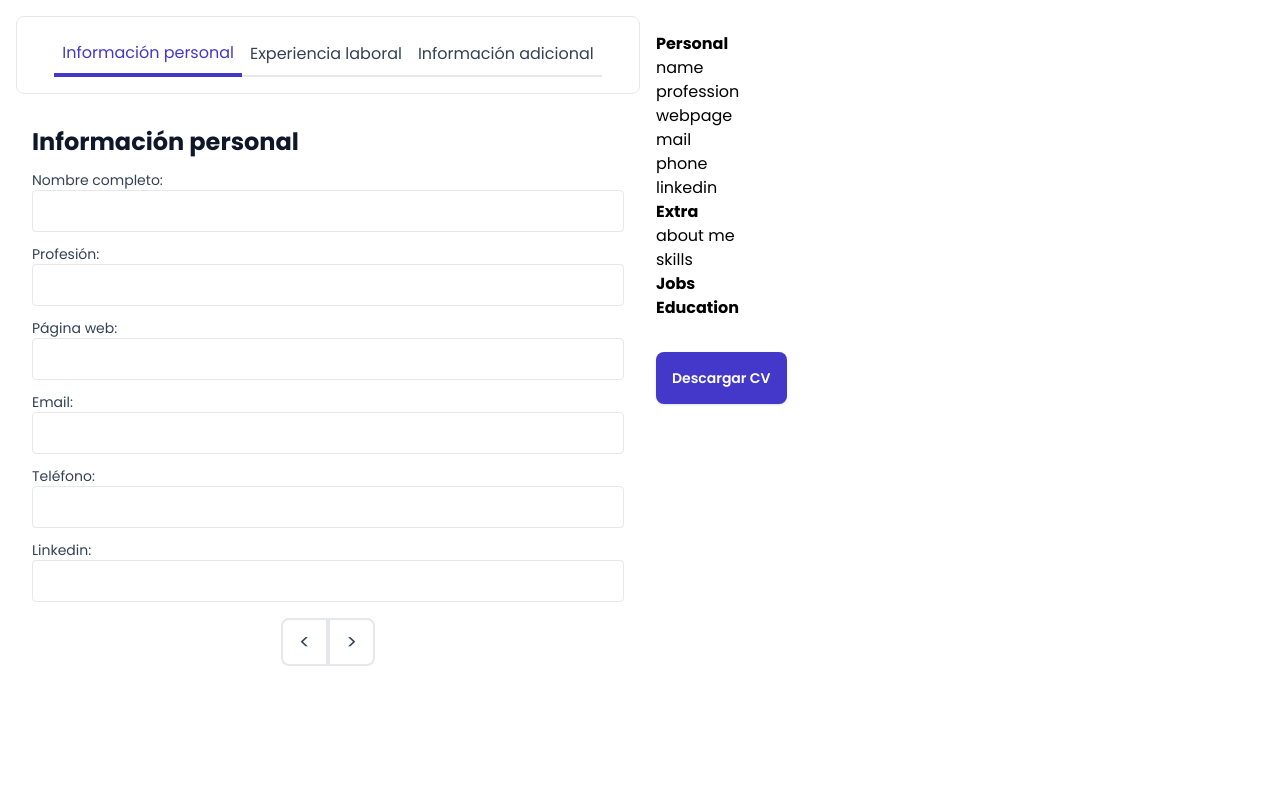
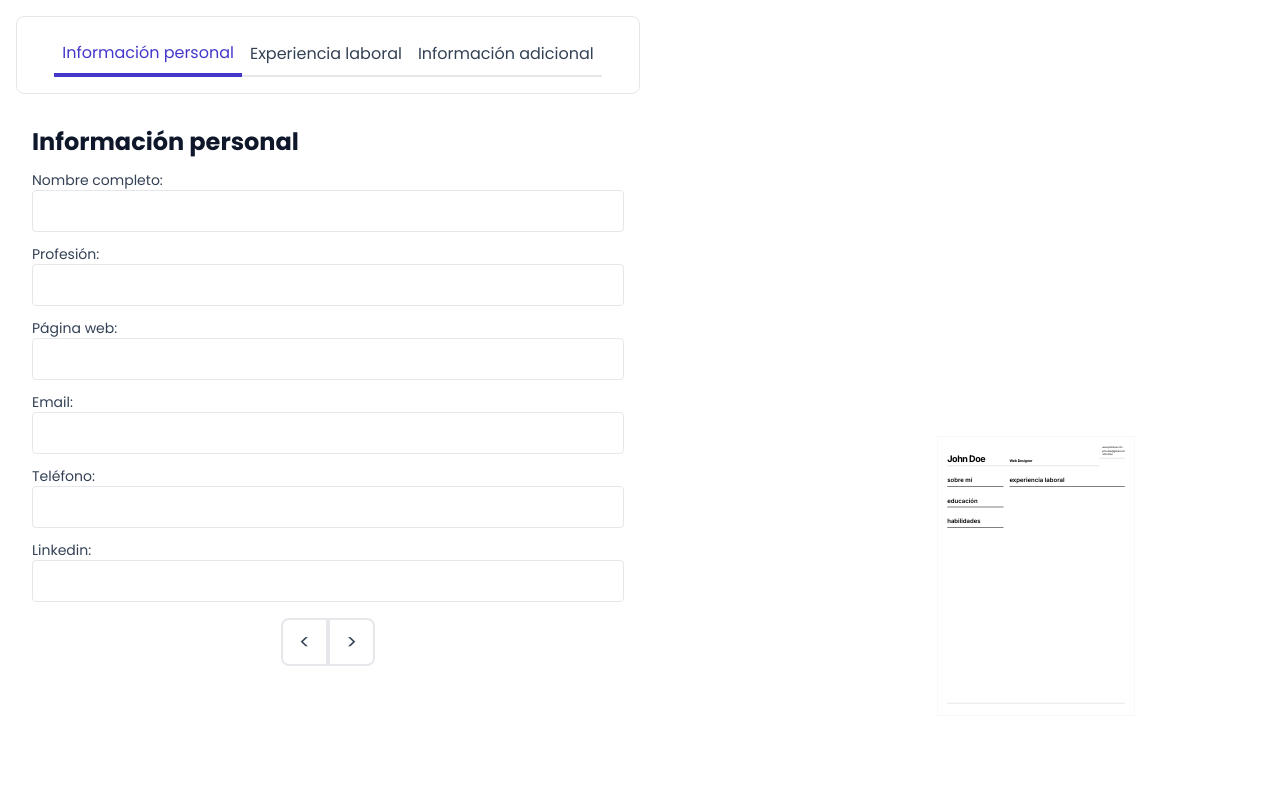
Before and after one commit to RdrBux/cv-application, a React (Create React App) app: page / in a window 1280 px wide. Shown: the top 800 px of the page. Built offline with nearby package versions, Linux system fonts and the light colour scheme; the HTML template or start-up script is replaced by a standard one.

Commit message:
Style model for CV

```diff
--- a/public/index.html
+++ b/public/index.html
@@ -13,6 +13,10 @@
     <link rel="preconnect" href="https://fonts.gstatic.com" crossorigin />
     <link
       href="https://fonts.googleapis.com/css2?family=Poppins:ital,wght@0,100;0,200;0,300;0,400;0,500;0,600;0,700;0,800;0,900;1,100;1,200;1,300;1,400;1,500;1,600;1,700;1,800;1,900&display=swap"
+      rel="stylesheet"
+    />
+    <link
+      href="https://fonts.googleapis.com/css2?family=Inter:wght@400;600;700&display=swap"
       rel="stylesheet"
     />
     <link rel="apple-touch-icon" href="%PUBLIC_URL%/logo192.png" />
--- a/src/components/Cv.js
+++ b/src/components/Cv.js
@@ -1,4 +1,6 @@
 import React, { Component } from 'react';
+import CvEd from './CvEd';
+import CvJob from './CvJob';
 
 export class Cv extends Component {
   render() {
@@ -27,8 +29,85 @@ export class Cv extends Component {
         </div>
       );
     });
+
     return (
-      <div className="p-4">
+      <div className="font-inter text-black p-10 border grid grid-cols-3 w-[792px] h-[1120px] scale-[25%]">
+        <div className="flex flex-col justify-between">
+          <div>
+            <div className="font-bold text-4xl leading-8 border-b-4 pb-3 h-20 flex flex-col justify-end tracking-tighter pr-3">
+              <h1 className="">{personal.name || 'John Doe'}</h1>
+            </div>
+            <div className="pr-3">
+              <h2 className="border-b-2 border-black pb-2 font-semibold text-2xl mt-10">
+                sobre mí
+              </h2>
+              <p className="text-[10px] mt-3 text-gray-600">{extra.personal}</p>
+            </div>
+            <div className="pr-3">
+              <h2 className="border-b-2 border-black pb-2 font-semibold text-2xl mt-10">
+                educación
+              </h2>
+              {education.map((ed) => (
+                <CvEd
+                  yearstart={ed.yearstart}
+                  yearend={ed.yearend}
+                  career={ed.career}
+                  college={ed.college}
+                />
+              ))}
+            </div>
+            <div className="pr-3">
+              <h2 className="border-b-2 border-black pb-2 font-semibold text-2xl mt-10">
+                habilidades
+              </h2>
+              <p className="text-xs mt-3">{extra.skills}</p>
+            </div>
+          </div>
+          <div className="border-t-4 text-[10px] pt-2">
+            <p>{personal.webpage}</p>
+          </div>
+        </div>
+        <div className="col-span-2 flex flex-col justify-between">
+          <div>
+            <div className="flex justify-between">
+              <div className="font-bold text-sm leading-3 border-b-4 pb-3 h-20 w-full flex flex-col justify-end tracking-tight px-3">
+                <p className="">{personal.profession || 'Web Designer'}</p>
+              </div>
+              <div className="border-b-4 pb-3 h-full h-20 flex flex-col gap-1 justify-end text-[10px] leading-[0.88em] tracking-tighter pl-3">
+                <div>{personal.webpage || 'www.johndoe.com'}</div>
+                <div>{personal.mail || 'john.doe@gmail.com'}</div>
+                <div>{personal.linkedin || 'John Doe'}</div>
+              </div>
+            </div>
+            <div className="pl-3 mt-4">
+              <h2 className="border-b-2 border-black pb-2 font-semibold text-2xl mt-10">
+                experiencia laboral
+              </h2>
+              {jobs.map((job) => (
+                <CvJob
+                  place={job.place}
+                  datestart={job.datestart}
+                  dateend={job.dateend}
+                  city={job.city}
+                  country={job.country}
+                  rol={job.rol}
+                  description={job.description}
+                />
+              ))}
+            </div>
+          </div>
+          <div className="border-t-4 text-[10px] pt-2 flex">
+            <p className="w-1/2">{personal.mail}</p>
+            <p className="w-1/2">{personal.linkedin}</p>
+          </div>
+        </div>
+      </div>
+    );
+  }
+}
+
+export default Cv;
+/*
         <div>
           <p className="font-bold">Personal</p>
           <div>{personal.name || 'name'}</div>
@@ -50,10 +129,4 @@ export class Cv extends Component {
         <div>
           <p className="font-bold">Education</p>
           {edList}
-        </div>
-      </div>
-    );
-  }
-}
-
-export default Cv;
+        </div> */
--- /dev/null
+++ b/src/components/CvEd.js
@@ -0,0 +1,18 @@
+import React, { Component } from 'react';
+
+export class CvEd extends Component {
+  render() {
+    const { yearstart, yearend, career, college } = this.props;
+    return (
+      <div className="font-inter mt-3">
+        <p className="text-[10px] text-gray-600">
+          {yearstart} - {yearend}
+        </p>
+        <p className="text-xs font-bold">{college}</p>
+        <p className="text-[10px] text-gray-600">{career}</p>
+      </div>
+    );
+  }
+}
+
+export default CvEd;
--- /dev/null
+++ b/src/components/CvJob.js
@@ -0,0 +1,27 @@
+import React, { Component } from 'react';
+
+export class CvJob extends Component {
+  render() {
+    const { place, datestart, dateend, city, country, rol, description } =
+      this.props;
+    return (
+      <div className="flex mt-3 text-[10px] text-gray-600 tracking-tight border-b-2 pb-2">
+        <div className="w-1/2">
+          <p className="text-xs font-bold text-black">{place}</p>
+          <p>
+            {datestart} - {dateend}
+          </p>
+          <p>
+            {city}, {country}
+          </p>
+        </div>
+        <div className="w-1/2">
+          <p className="text-xs text-black">{rol}</p>
+          <p>{description}</p>
+        </div>
+      </div>
+    );
+  }
+}
+
+export default CvJob;
--- a/src/components/Form.js
+++ b/src/components/Form.js
@@ -246,7 +246,7 @@ export class Form extends Component {
               <div>
                 {this.renderJobs()}
                 <button
-                  className="p-4 rounded-lg mt-4 text-sm font-semibold text-indigo-700 bg-indigo-100 shadow hover:bg-indigo-200"
+                  className="p-4 rounded-lg mt-4 text-sm font-semibold text-indigo-700 bg-indigo-100 hover:bg-indigo-200"
                   onClick={() => this.job()}
                 >
                   {this.state.jobs.length === 0
@@ -276,7 +276,7 @@ export class Form extends Component {
                 />
                 {this.renderEducation()}
                 <button
-                  className="p-4 rounded-lg mt-4 text-sm font-semibold text-indigo-700 bg-indigo-100 shadow hover:bg-indigo-200"
+                  className="p-4 rounded-lg mt-4 text-sm font-semibold text-indigo-700 bg-indigo-100 hover:bg-indigo-200"
                   onClick={() => this.education()}
                 >
                   {this.state.education.length === 0
--- a/tailwind.config.js
+++ b/tailwind.config.js
@@ -7,6 +7,7 @@ module.exports = {
     extend: {
       fontFamily: {
         sans: ['Poppins', ...defaultTheme.fontFamily.sans],
+        inter: ['Inter', ...defaultTheme.fontFamily.sans],
       },
     },
     container: {
```
